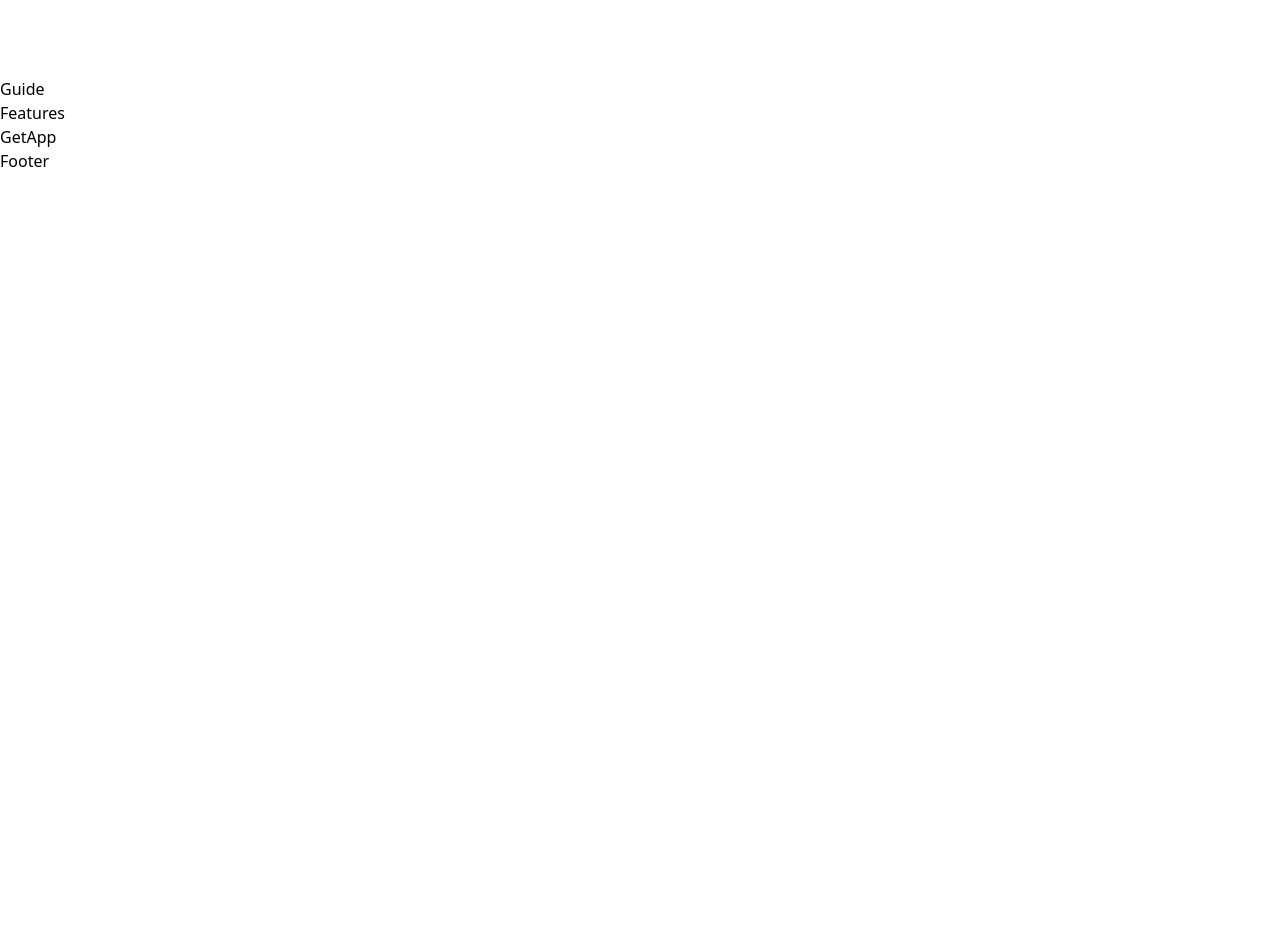
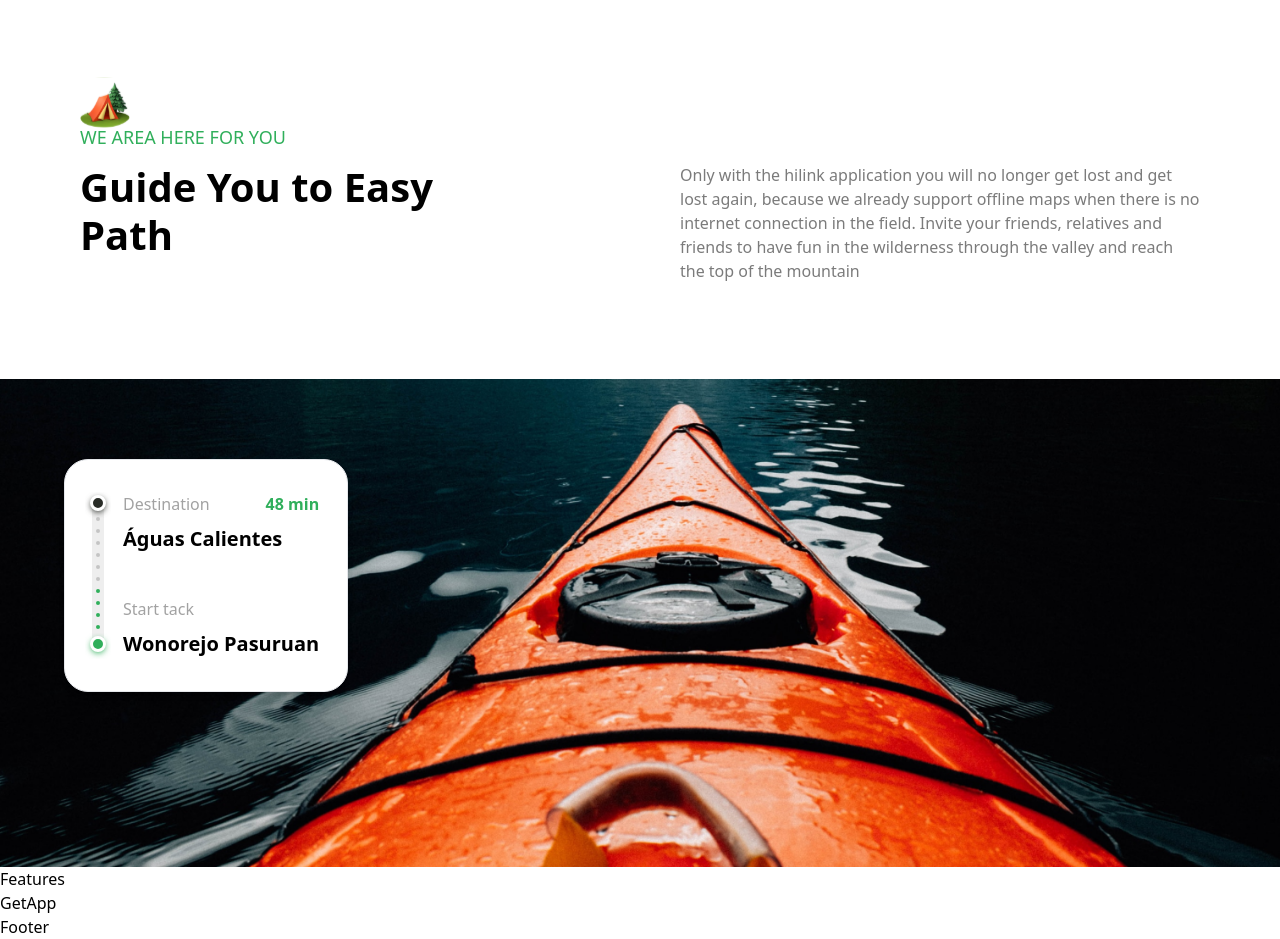
Before and after one commit to SidneyRoberto9/travel-app, a Next.js app: page / in a window 1280 px wide. Shown: the part 1660-2599 px from the top of the page. Before the commit the page ends 1833 px from the top, so only its background shows below. Built offline with nearby package versions, Linux system fonts and the light colour scheme.

Commit message:
✨ feat: Add guide Component

```diff
--- a/src/components/guide.tsx
+++ b/src/components/guide.tsx
@@ -1,5 +1,64 @@
+import Image from "next/image"
+
 const Guide = () => {
-  return <div>Guide</div>
+  return (
+    <section className="flexCenter flex-col">
+      <div className="padding-container max-container w-full pb-24">
+        <Image src="/camp.svg" alt="camp" width={50} height={50} />
+        <p className="regular-18 -mt-1 mb-3 uppercase text-green-50">
+          We area here for you
+        </p>
+        <div className="flex flex-wrap justify-between gap-5 lg:gap-10">
+          <h2 className="bold-40 lg:bold-60 xl:max-w-[24.375rem]">
+            Guide You to Easy Path
+          </h2>
+          <p className="regular-16 text-gray-30 xl:max-w-[32.5rem]">
+            Only with the hilink application you will no longer get lost and get
+            lost again, because we already support offline maps when there is no
+            internet connection in the field. Invite your friends, relatives and
+            friends to have fun in the wilderness through the valley and reach
+            the top of the mountain
+          </p>
+        </div>
+      </div>
+
+      <div className="flexCenter max-container relative w-full">
+        <Image
+          src="/boat.png"
+          alt="boat"
+          width={1440}
+          height={580}
+          className="w-full object-cover object-center 2xl:rounded-5xl"
+        />
+        <div className="absolute flex gap-3 rounded-3xl border bg-white py-8 pl-5 pr-7 shadow-md md:left-[5%] lg:top-20">
+          <Image
+            src="/meter.svg"
+            alt="meter"
+            width={16}
+            height={158}
+            className="h-full w-auto"
+          />
+          <div className="flexBetween flex-col">
+            <div className="flex w-full flex-col">
+              <div className="flexBetween w-full">
+                <p className="regular-16 text-gray-20">Destination</p>
+                <p className="bold-16 text-green-50">48 min</p>
+              </div>
+
+              <p className="bold-20 mt-2">Águas Calientes</p>
+            </div>
+
+            <div className="flex w-full flex-col">
+              <p className="regular-16 text-gray-20">Start tack</p>
+              <h4 className="bold-20 mt-2 whitespace-nowrap">
+                Wonorejo Pasuruan
+              </h4>
+            </div>
+          </div>
+        </div>
+      </div>
+    </section>
+  )
 }
 
 export default Guide
```
